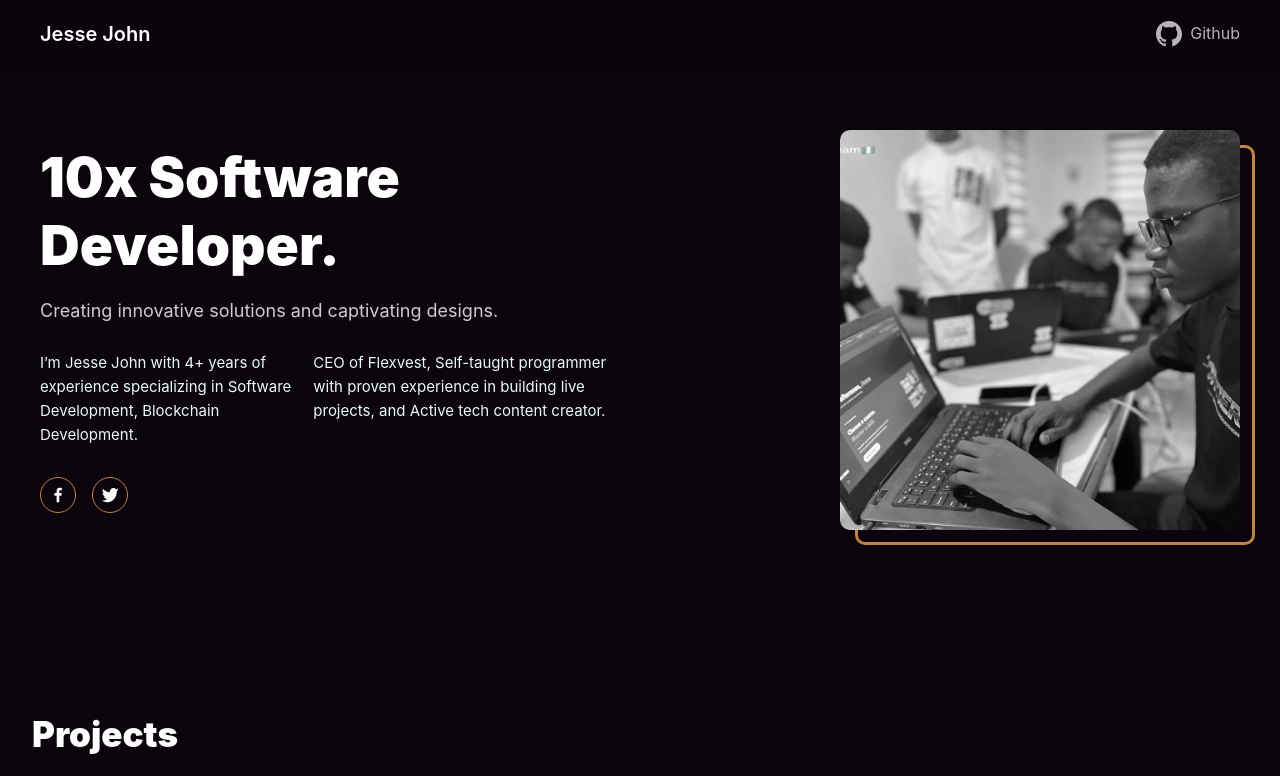
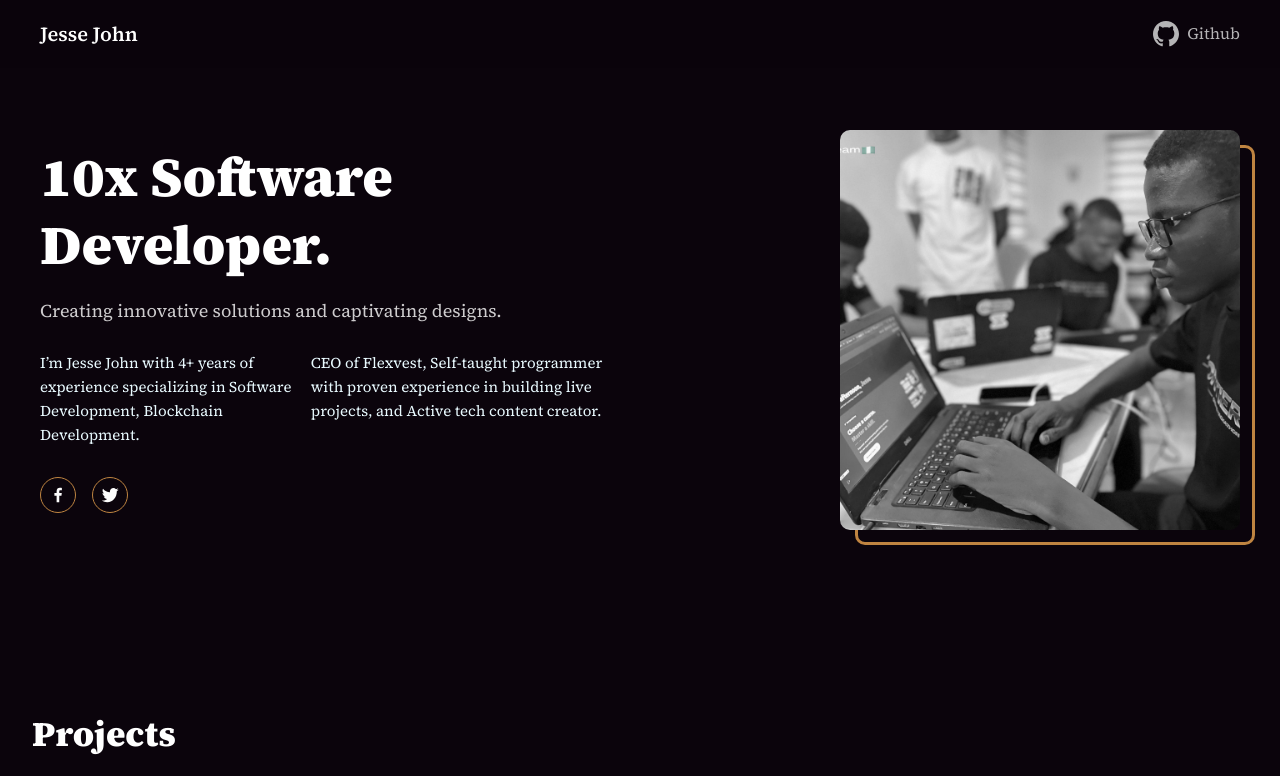
Before and after one commit to JesseJohn7/portfolio, a Next.js app: page / in a window 1280 px wide. Shown: the top 776 px of the page. Built offline with nearby package versions, Linux system fonts and the light colour scheme.

Commit message:
first font

```diff
--- a/app/globals.css
+++ b/app/globals.css
@@ -1,3 +1,5 @@
+@import url('https://fonts.googleapis.com/css2?family=Source+Serif+4:ital,opsz,wght@0,8..60,200..900;1,8..60,200..900&display=swap');
+
 /* RESET DEFAULT STYLES */
 * {
   margin: 0;
@@ -13,7 +15,7 @@ html, body {
 body {
   background-color: #0b040c;
   color: #ffffff;
-  font-family: 'Inter', 'Arial', sans-serif;
+  font-family: 'Source Serif 4', serif;
   line-height: 1.6;
 }
 
```
